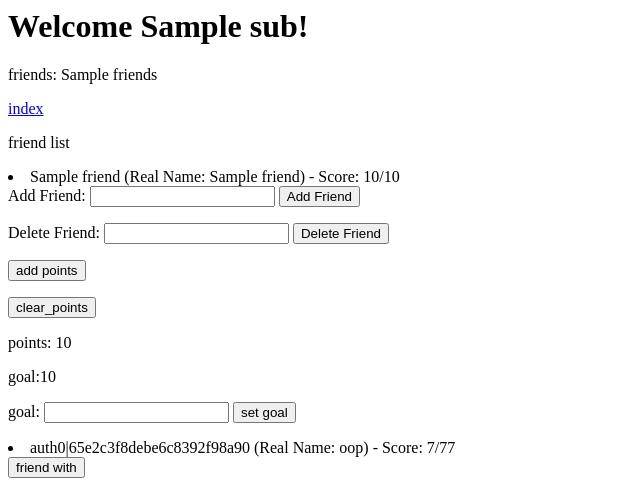
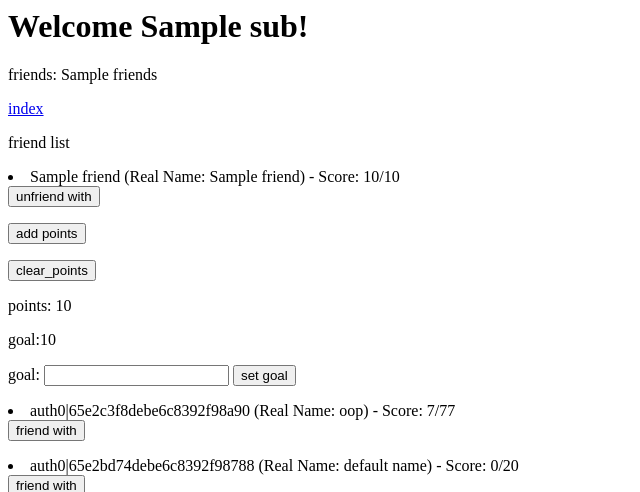
Before and after one commit to William-Desmarais/Hackathon, a Django app: template app/app/templates/dashboard.html in a window 1280 px wide. Shown: the top 492 px of the page, without its empty margins (0-640 px from the left). Run offline with Django 4.2, Linux system fonts and the light colour scheme; data comes from the database, SQL or seed files in the repository; both versions use the stored data as it was after the commit; tables that the repository leaves empty hold one stand-in row (values such as "Sample post"); the template is opened without the code that fills it: values that come from a table or form of the project are taken from there, most other values are stand-ins (such as "Sample title", 1, 10 or a date in 2020).

Commit message:
add and delete friends

```diff
--- a/app/app/templates/dashboard.html
+++ b/app/app/templates/dashboard.html
@@ -11,20 +11,14 @@
     {% for friend in friends %}
     <li>
       {{ friend.name }} (Real Name: {{ friend.real_name }}) - Score: {{friend.score}}/{{ friend.goal_score }}
+      <form action="{% url 'del_friend' %}" method="post">
+        {% csrf_token %}
+        <input type="hidden" name="user_name" value="{{ friend.name }}" />
+        <button type="submit">unfriend with</button>
+      </form>
     </li>
     {% endfor %}
-    <form action="{% url 'add_friend' %}" method="post">
-      {% csrf_token %}
-      <label for="friendName">Add Friend:</label>
-      <input type="text" id="friendName" name="friendName" required />
-      <button type="submit">Add Friend</button>
-    </form>
-    <form action="{% url 'del_friend' %}" method="post">
-      {% csrf_token %}
-      <label for="friendName">Delete Friend:</label>
-      <input type="text" id="friendName" name="friendName" required />
-      <button type="submit">Delete Friend</button>
-    </form>
+
     <form action="{% url 'add_points' %}" method="post">
       {% csrf_token %}
       <button type="submit">add points</button>
--- a/app/dashboard/urls.py
+++ b/app/dashboard/urls.py
@@ -8,6 +8,5 @@ urlpatterns=[
     path('add_points/', views.add_points, name='add_points'),
     path('clear_points/', views.clear_points, name='clear_points'),
     path('set_goal/', views.set_goal, name='set_goal'),
-    path('add_friend/', views.add_friend, name='add_friend'),
 
 ]
```
Also changed, not shown: app/dashboard/views.py (+26 -1 lines), app/db.sqlite3.
